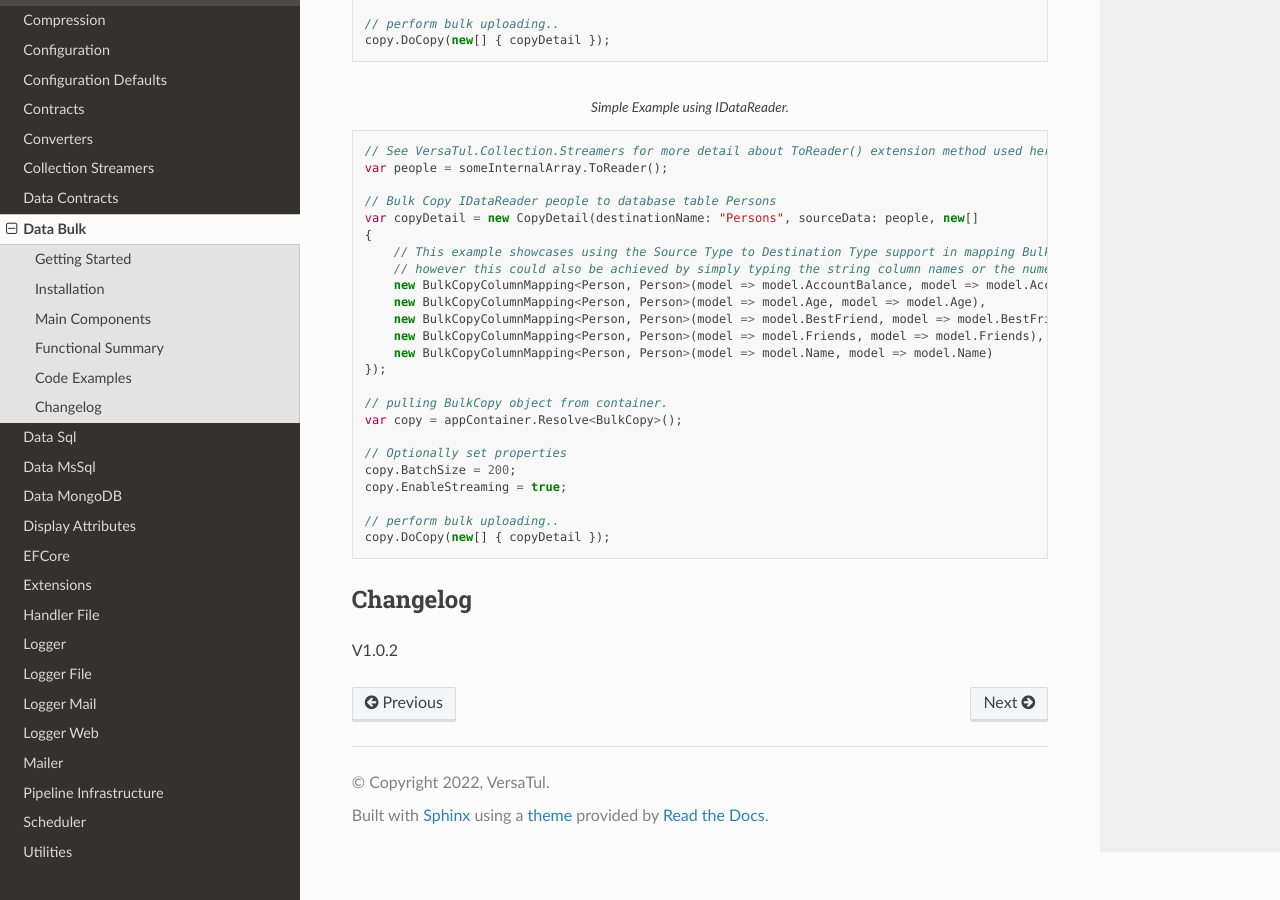
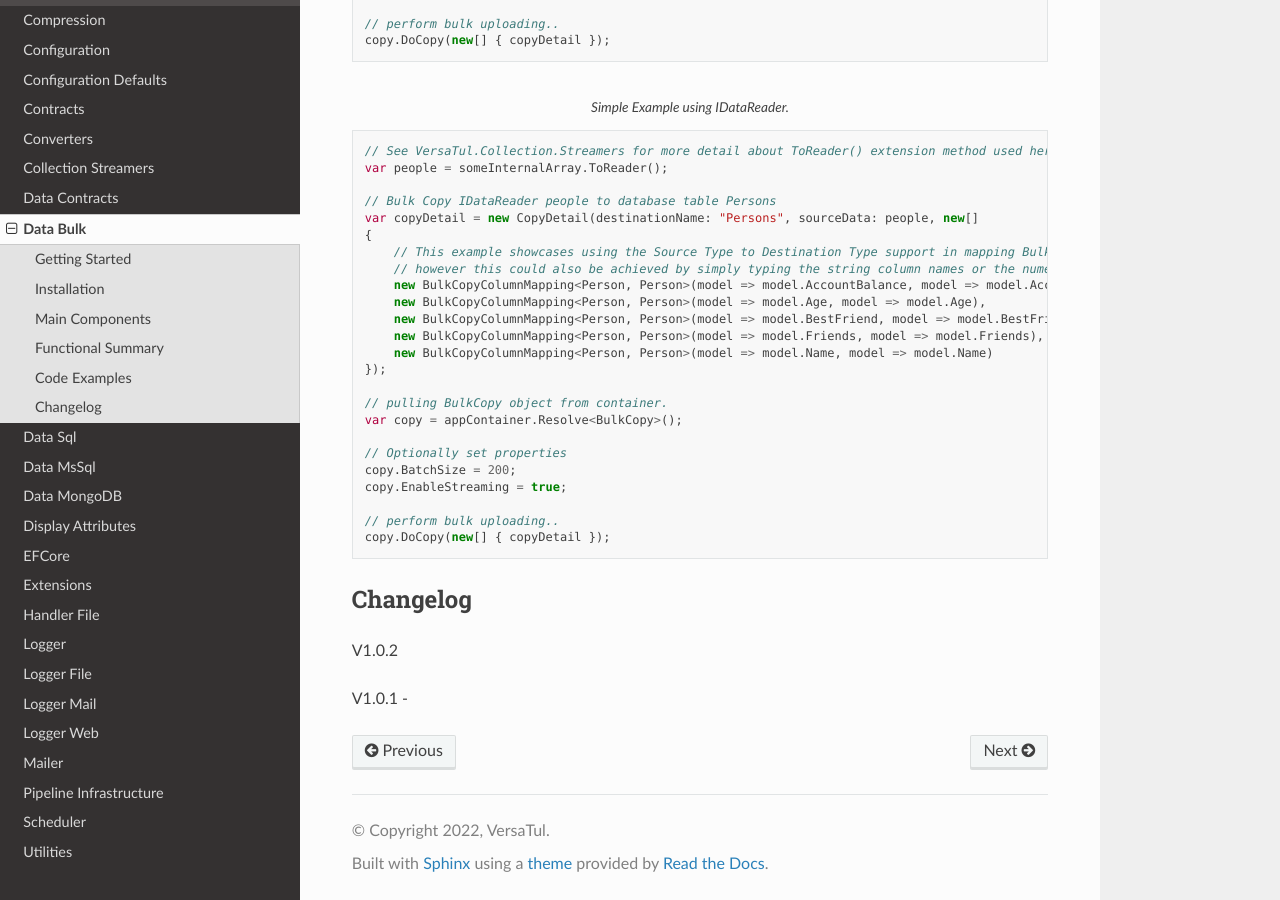
Before and after one commit to BjornWilliams/DocsVersaTul, a Sphinx documentation site: the page built from docs/source/bulk.rst, in a window 1280 px wide and 900 px high, scrolled down 1495 px. Built offline with Sphinx 7.4.7 and the Read the Docs theme 2.0.0, drawn with Linux system fonts in a browser that asks for light colours.

Commit message:
Update bulk.rst

```diff
--- a/docs/source/bulk.rst
+++ b/docs/source/bulk.rst
@@ -96,3 +96,6 @@ Changelog
 -------------
 
 V1.0.2
+
+V1.0.1
+-
```
